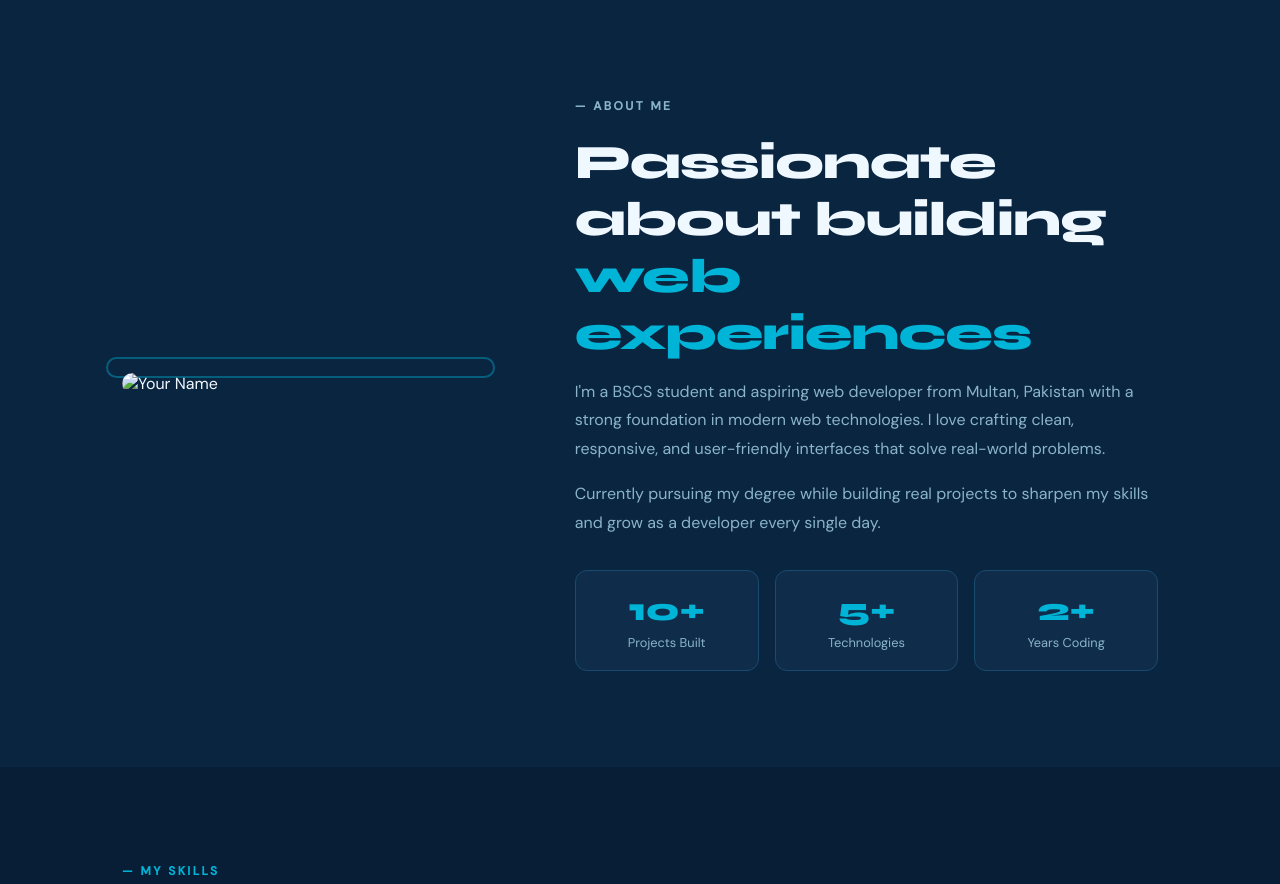
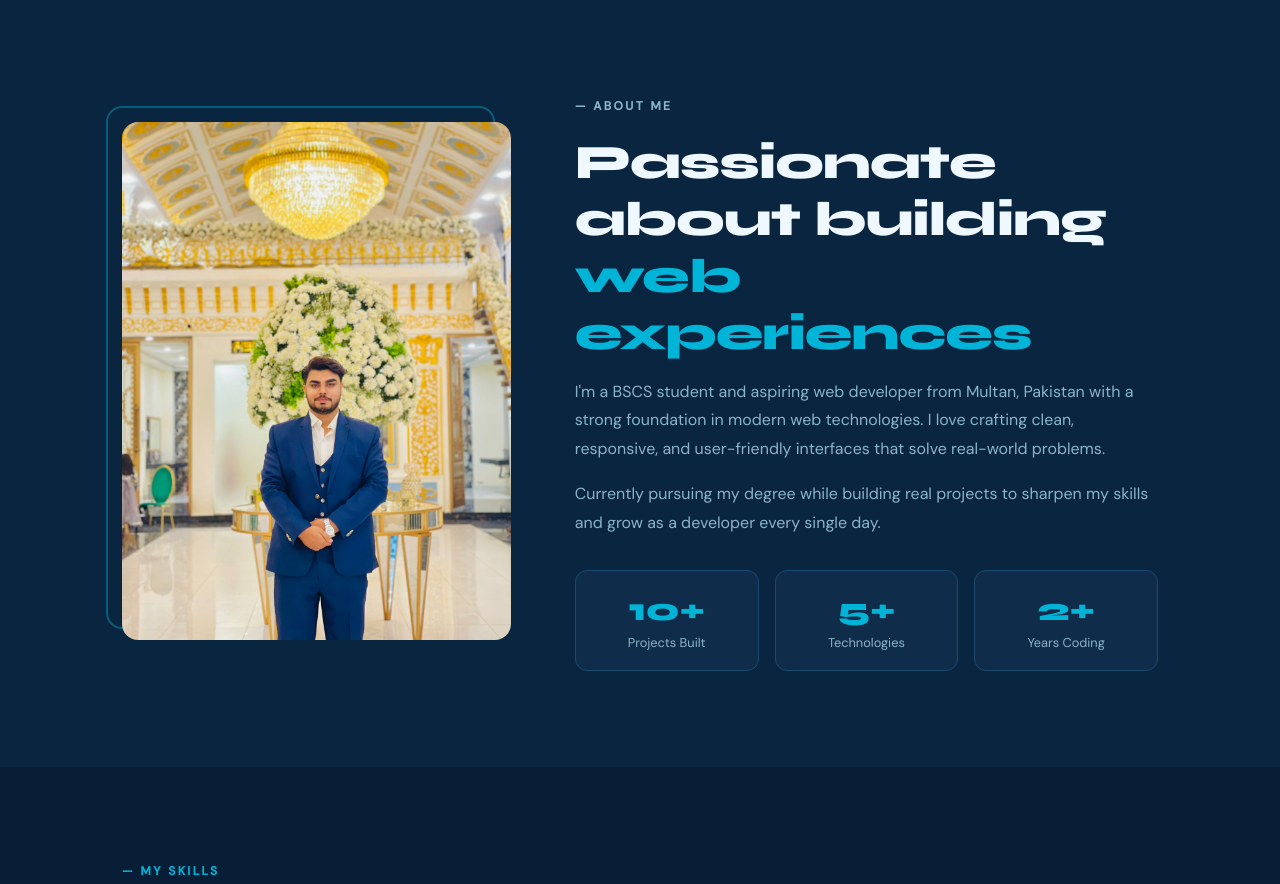
Before and after one commit to sameerbutt07/My-Portfolio, a plain HTML site: page index.html in a window 1280 px wide. Shown: the part 800-1684 px from the top of the page. Drawn offline with Linux system fonts and the light colour scheme; the site is published under a folder, as on GitHub Pages, so addresses that start at the root find nothing.

Commit message:
Fix image source path in index.html

```diff
--- a/index.html
+++ b/index.html
@@ -49,7 +49,7 @@
   <div class="section-wrap">
     <div class="about-grid">
       <div class="about-img-wrap reveal">
-        <img src="/Images/Profile.jpeg" alt="Your Name" style="width:100%; border-radius:16px; position:relative; z-index:1;"/>
+        <img src="Images/Profile.jpeg" alt="Your Name" style="width:100%; border-radius:16px; position:relative; z-index:1;"/>
       </div>
       <div class="about-info reveal" style="transition-delay:0.15s">
         <p class="section-label">— About Me</p>
```
